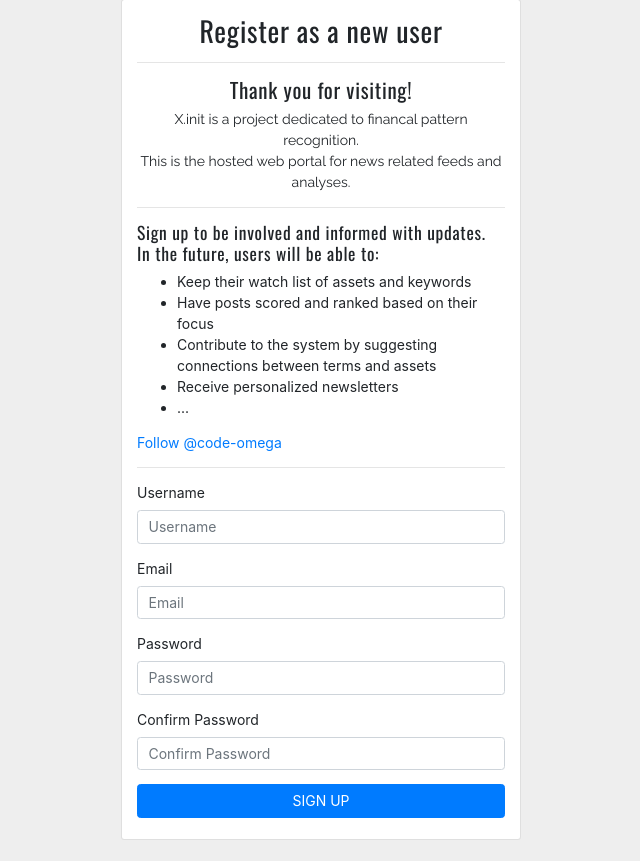
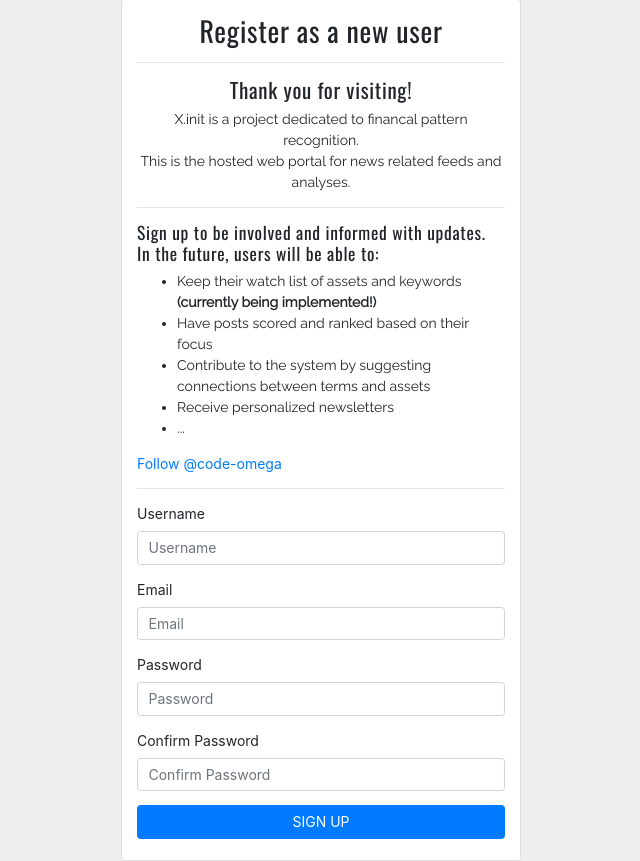
Before and after one commit to Code-Omega/Xinit, a Flask app: page /register in a window 1280 px wide. Shown: the part 71-932 px from the top of the page, without its empty margins (319-959 px from the left). Run offline with Flask 2, Linux system fonts and the light colour scheme; some libraries are stand-ins or nearby versions.

Commit message:
small update to register page

```diff
--- a/app/static/style.css
+++ b/app/static/style.css
@@ -17,7 +17,7 @@ h1, h2, h3, h4, h5, h6 {
 		letter-spacing: 0.05rem;
 }
 
-p {
+p, li {
 		font-family: 'Raleway', sans-serif;
 		margin: 0;
 		padding: 0;
--- a/app/templates/register.html
+++ b/app/templates/register.html
@@ -23,7 +23,7 @@
             <p>
                 <ul>
                   <li>
-                    Keep their watch list of assets and keywords
+                    Keep their watch list of assets and keywords <b>(currently being implemented!)</b>
                   </li>
                   <li>
                     Have posts scored and ranked based on their focus
```
